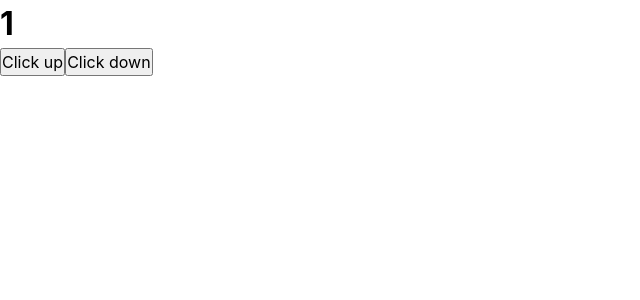
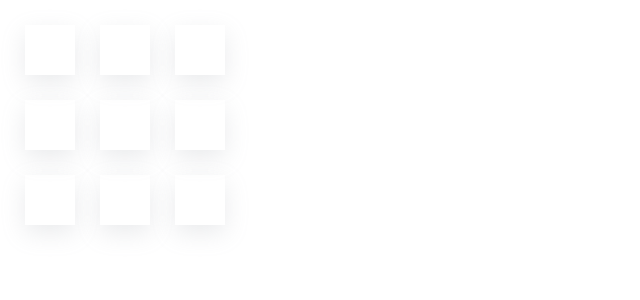
Before and after one commit to leduchuy-cmd/react-app, a React (Create React App) app in the folder my-app/: page / in a window 1280 px wide. Shown: the top 300 px of the page, without its empty margins (0-640 px from the left). Built offline with nearby package versions, Linux system fonts and the light colour scheme.

Commit message:
upload code

```diff
--- a/my-app/src/App.js
+++ b/my-app/src/App.js
@@ -1,12 +1,13 @@
 import "./App.css";
-import GameD from "./components/demso/GameD";
-import Game from "./components/tictactoe/Game";
+// import GameD from "./components/demso/GameD";
+// import Game from "./components/tictactoe/Game";
+import GameU from "./components/tictactoeState/GameU";
 
 function App() {
   return (
     <div>
       {/* <Game></Game> */}
-      <GameD></GameD>
+      <GameU></GameU>
     </div>
   );
 }
--- a/my-app/src/components/tictactoeState/BroadU.js
+++ b/my-app/src/components/tictactoeState/BroadU.js
@@ -1,7 +1,18 @@
 import React from "react";
+import CellU from "./CellU";
 
-const BroadU = () => {
-  return <div></div>;
+const BroadU = (props) => {
+  return (
+    <div className="game-boardU">
+      {props.cellU.map((item, index) => (
+        <CellU
+          key={index}
+          value={item}
+          onClick={() => props.onClick(index)}
+        ></CellU>
+      ))}
+    </div>
+  );
 };
 
 export default BroadU;
--- a/my-app/src/components/tictactoeState/CellU.js
+++ b/my-app/src/components/tictactoeState/CellU.js
@@ -2,7 +2,7 @@ import React from "react";
 
 const CellU = ({ value, onClick, className }) => {
   return (
-    <div className={`game-cell ${className}`} onClick={onClick}>
+    <div className={`game-cellU ${className}`} onClick={onClick}>
       {value}
     </div>
   );
--- /dev/null
+++ b/my-app/src/components/tictactoeState/GameStyle.css
@@ -0,0 +1,33 @@
+.game-boardU {
+  margin: 25px;
+  width: 200px;
+  height: 200px;
+  display: grid;
+  grid-template-columns: repeat(3, 1fr);
+  grid-template-rows: repeat(3, 1fr);
+  grid-gap: 25px;
+}
+.game-cellU {
+  cursor: pointer;
+  display: flex;
+  justify-content: center;
+  align-items: center;
+  font-weight: bold;
+  box-shadow: rgba(149, 157, 165, 0.2) 0px 8px 24px;
+}
+
+.game-cellU.is-x {
+  color: #2cccff;
+}
+.game-cellU.is-o {
+  color: #ff6651;
+}
+.btn-reset {
+  border: none;
+  outline: none;
+  color: #fff;
+  background-color: #2cccff;
+  padding: 10px 20px;
+  margin-top: 20px;
+  border-radius: 10px;
+}
--- a/my-app/src/components/tictactoeState/GameU.js
+++ b/my-app/src/components/tictactoeState/GameU.js
@@ -1,7 +1,19 @@
-import React from "react";
+import React, { useState } from "react";
+import { caculateWinnerU } from "./HelperU";
+import BoardU from "./BroadU";
+import "./GameStyle.css";
 
 const GameU = () => {
-  return <div></div>;
+  const [boardU, setBoardU] = useState(Array(9).fill(null));
+  const [xIsNext, setXIsNext] = useState(true);
+  const winnerU = caculateWinnerU(boardU);
+
+  const handClickU = () => {};
+  return (
+    <div>
+      <BoardU cellU={boardU} onClick={handClickU}></BoardU>
+    </div>
+  );
 };
 
 export default GameU;
--- /dev/null
+++ b/my-app/src/components/tictactoeState/HelperU.js
@@ -0,0 +1,20 @@
+export function caculateWinnerU(cellsU) {
+  const lines = [
+    [0, 1, 2],
+    [3, 4, 5],
+    [6, 7, 8],
+    [0, 3, 6],
+    [1, 4, 7],
+    [2, 5, 8],
+    [0, 4, 8],
+    [2, 4, 6],
+  ];
+
+  for (let index = 0; index < lines.length; index++) {
+    const [a, b, c] = lines[index];
+    if (cellsU[a] && cellsU[a] === cellsU[b] && cellsU[a] === cellsU[c]) {
+      return cellsU[a];
+    }
+  }
+  return null;
+}
```
Also changed, not shown: 1 other file (tests, documents, lock files or other folders).
